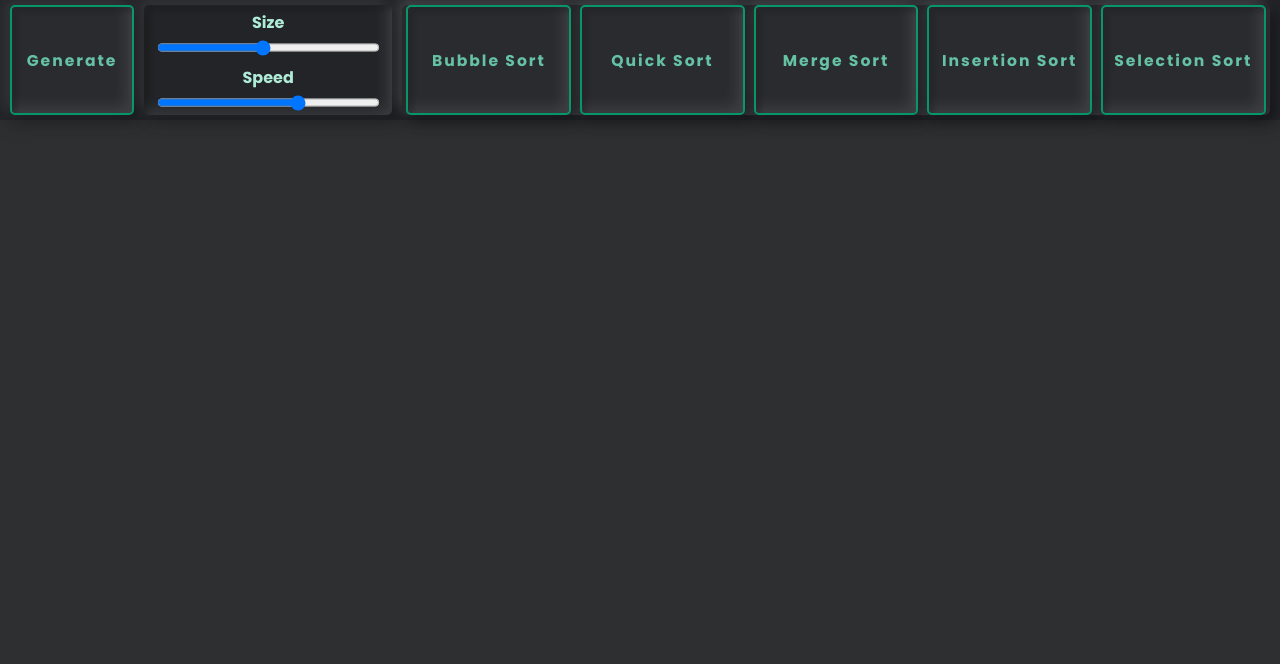
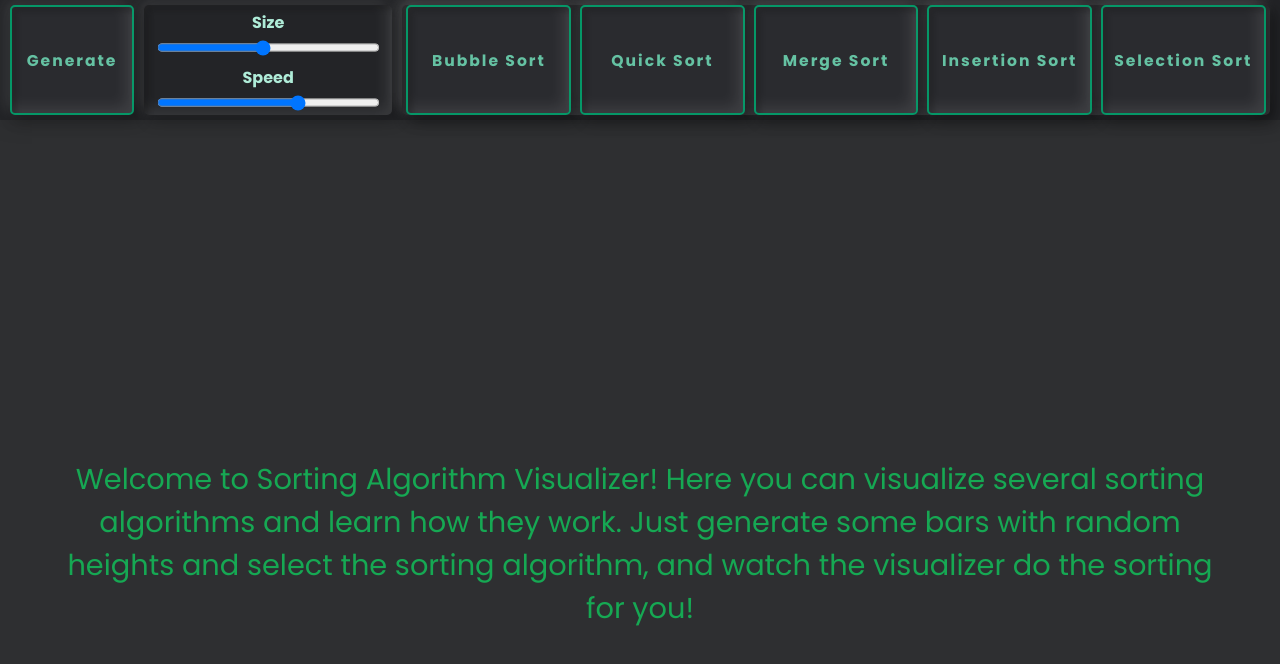
Before and after one commit to Samrat-14/Sorting-Algorithm-Visualizer, a plain HTML site: page index.html in a window 1280 px wide. Drawn offline with Linux system fonts and the light colour scheme.

Commit message:
addedintro

```diff
--- a/index.html
+++ b/index.html
@@ -25,7 +25,9 @@
         </div>
     </header>
 
-    <div class="canvas" id="bars"></div>
+    <div class="canvas" id="bars">
+        <div class="intro">Welcome to Sorting Algorithm Visualizer! Here you can visualize several sorting algorithms and learn how they work. Just generate some bars with random heights and select the sorting algorithm, and watch the visualizer do the sorting for you!</div>
+    </div>
 
     <script src="./js/sorting.js"></script>
     <script src="./js/bubble.js"></script>
--- a/style.css
+++ b/style.css
@@ -102,6 +102,12 @@ header{
     justify-content: center;
     align-items: flex-end;
 }
+.intro{
+    position: relative;
+    font-size: 1.8rem;
+    text-align: center;
+    color: #16a853;
+}
 
 .item{
     background: #1691e4;
```
